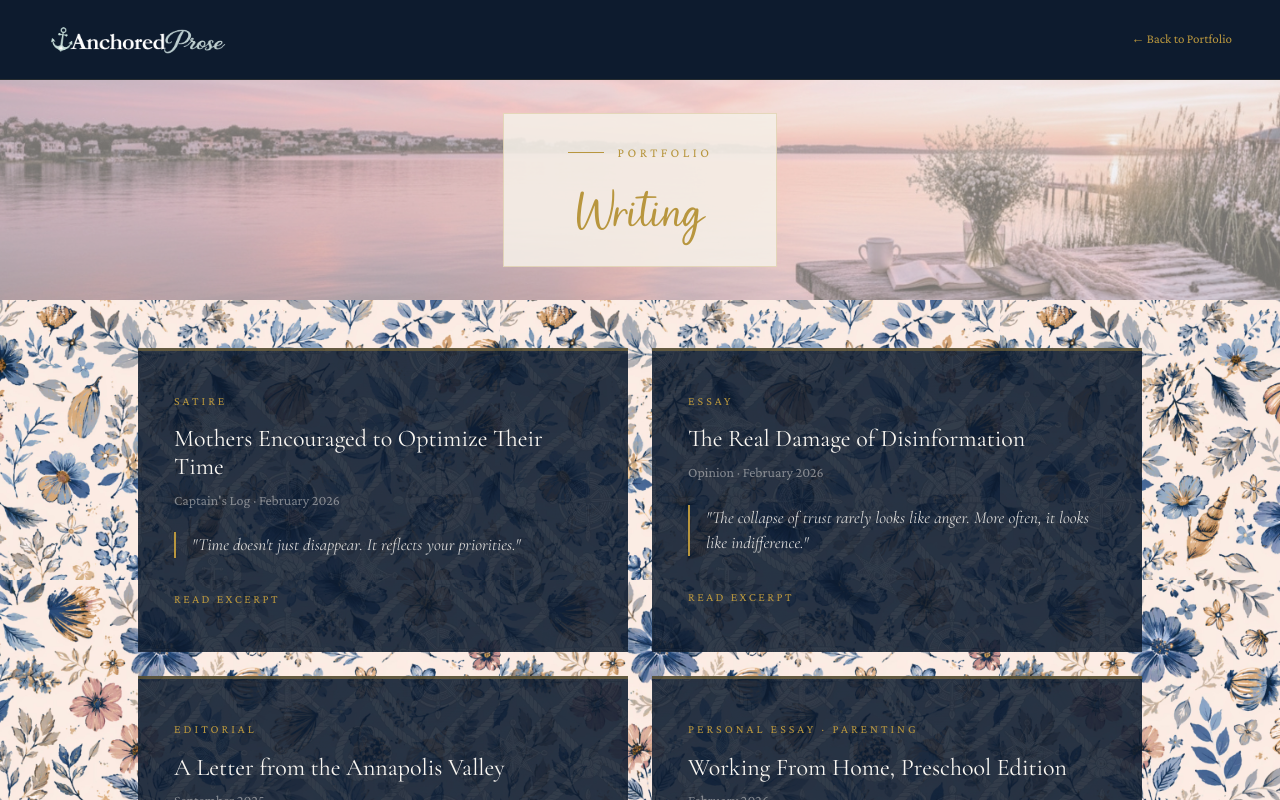
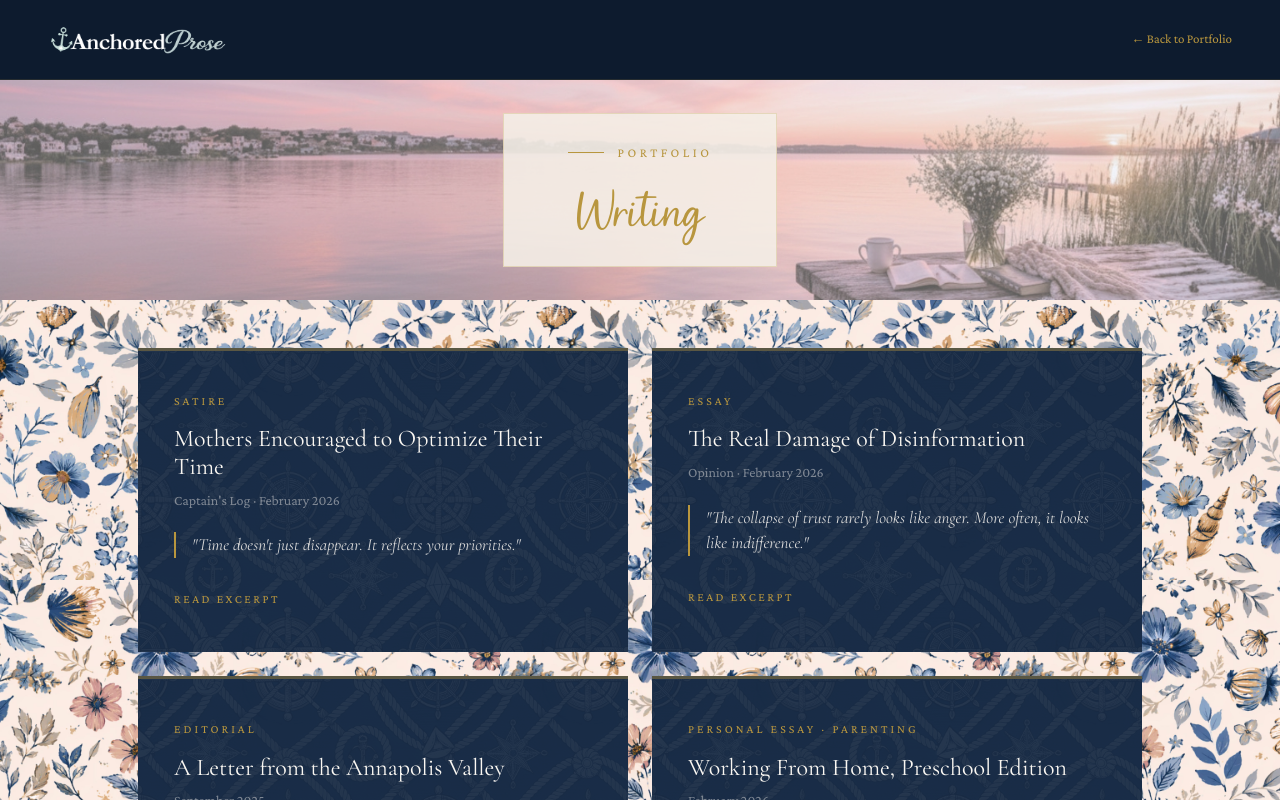
Before and after one commit to jmelnickmacdonald/anchoredprose, a Next.js app: page /portfolio/writing in a window 1280 px wide. Shown: the top 800 px of the page. Built offline with nearby package versions, Linux system fonts and the light colour scheme.

Commit message:
Update globals.css

```diff
--- a/src/app/globals.css
+++ b/src/app/globals.css
@@ -203,7 +203,7 @@ nav {
 .portfolio-cat-link { font-family: var(--font-body); font-size: 12px; letter-spacing: 2px; text-transform: uppercase; color: var(--gold); }
 
 /* Portfolio card styles (used on subpages) */
-.portfolio-card { background: rgba(13,27,46,0.88); border-top: 3px solid rgba(184,150,62,0.4); padding: 40px 36px; cursor: pointer; transition: border-color 0.25s; outline: none; position: relative; overflow: hidden; }
+.portfolio-card { background: #1a2d47; border-top: 3px solid rgba(184,150,62,0.4); padding: 40px 36px; cursor: pointer; transition: border-color 0.25s; outline: none; position: relative; overflow: hidden; }
 .portfolio-card::before { content: ''; position: absolute; inset: 0; background-image: url('/rope-pattern.jpg'); background-size: 300px; opacity: 0.05; pointer-events: none; }
 .portfolio-card:hover, .portfolio-card:focus { border-top-color: var(--gold); }
 .portfolio-type { font-family: var(--font-body); font-size: 12px; letter-spacing: 3px; text-transform: uppercase; color: var(--gold); margin-bottom: 14px; position: relative; z-index: 1; }
@@ -305,6 +305,11 @@ nav {
   margin: 0;
 }
 .contact { background: var(--cream-dark); padding: 80px 64px; position: relative; overflow: hidden; }
+.contact::before {
+  content: ''; position: absolute; inset: 0;
+  background-image: url('/creamseashellfloral.jpg');
+  background-size: 550px; opacity: 0.3; pointer-events: none;
+}
 .contact-grid {
   max-width: 1100px; margin: 0 auto;
   display: grid; grid-template-columns: 1fr 1fr; gap: 48px;
@@ -354,7 +359,7 @@ nav {
 @keyframes fadeUp { to { opacity: 1; transform: translateY(0); } }
 
 /* SUBPAGE */
-.subpage { min-height: 100vh; background: var(--cream-warm); position: relative; }
+.subpage { min-height: 100vh; background: var(--cream-warm); }
 .subpage-nav {
   position: fixed; top: 0; left: 0; right: 0; z-index: 100;
   background: var(--navy); display: flex; align-items: center; justify-content: space-between;
@@ -367,8 +372,9 @@ nav {
   display: flex; align-items: center; justify-content: center; overflow: hidden;
   background-image: url('/creamseashellfloral.jpg');
   background-size: 550px;
+  background-attachment: scroll;
 }
-.subpage-banner-overlay { position: absolute; inset: 0; background: rgba(245,240,232,0.45); }
+.subpage-banner-overlay { position: absolute; inset: 0; background: rgba(250,247,242,0.35); pointer-events: none; }
 .subpage-banner-title {
   position: relative; z-index: 2; text-align: center;
   background: rgba(245,240,232,0.88); padding: 28px 64px;
```
